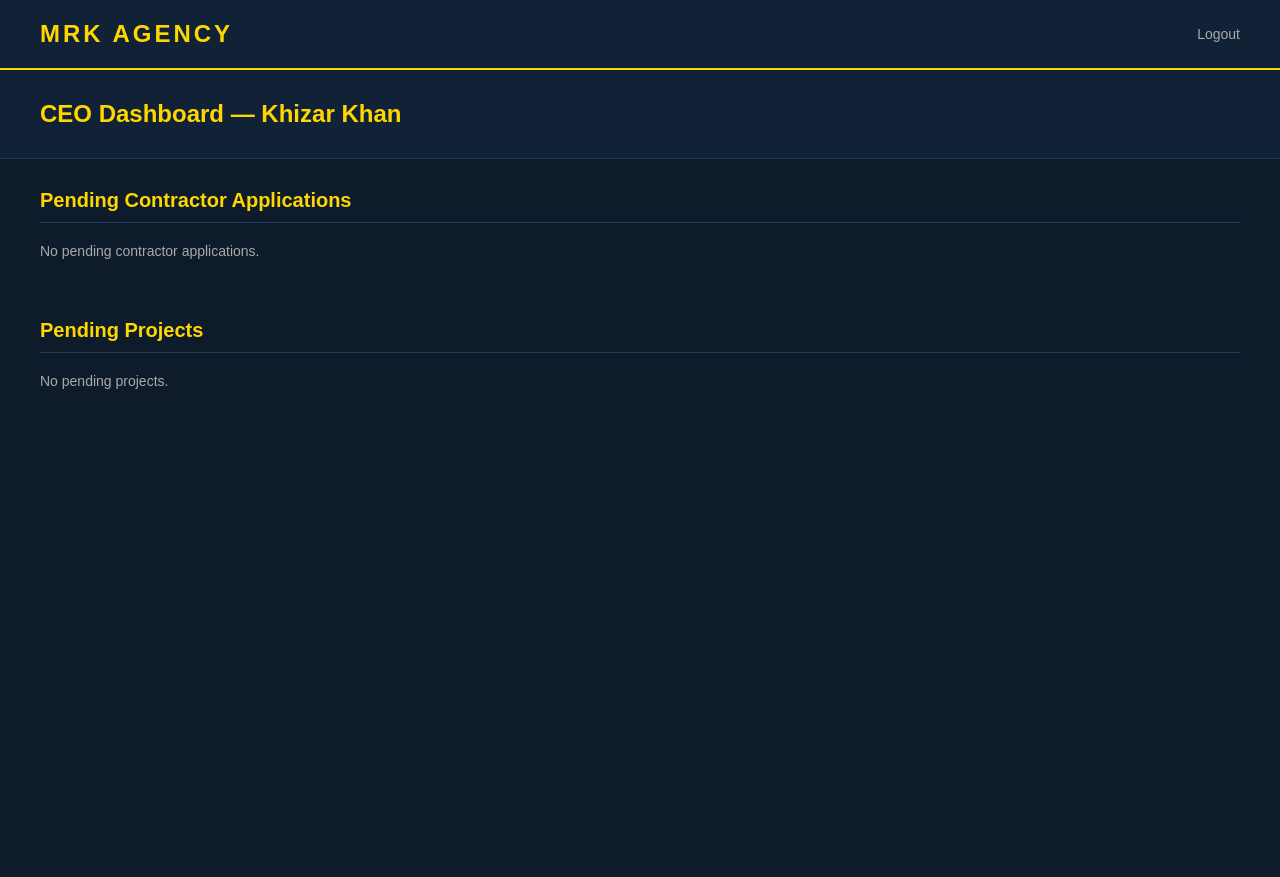
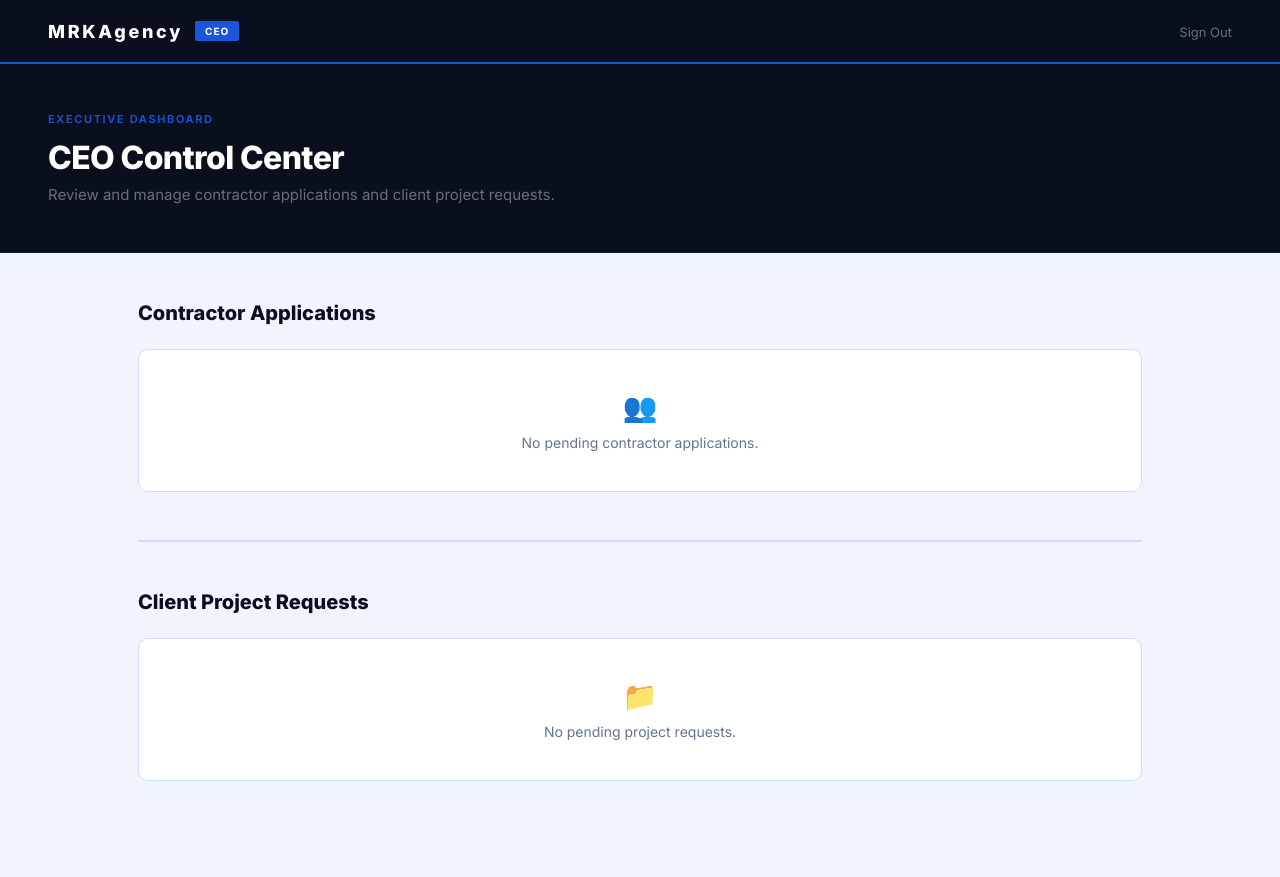
Before and after one commit to KhizarKhan714/MRK-AGENCY-, a Python web app: template templates/ceo_dashboard.html in a window 1280 px wide. Before the commit the page ends 389 px from the top, so only its background shows below. Run offline with Jinja, Linux system fonts and the light colour scheme; the template is opened without the code that fills it, so the values that code supplies are empty.

Commit message:
Update ceo_dashboard.html

```diff
--- a/templates/ceo_dashboard.html
+++ b/templates/ceo_dashboard.html
@@ -1,69 +1,187 @@
 <!DOCTYPE html>
-<html>
+<html lang="en">
 <head>
-    <title>MRK Agency - CEO Dashboard</title>
+    <meta charset="UTF-8">
+    <meta name="viewport" content="width=device-width, initial-scale=1.0">
+    <title>MRK Agency — CEO Dashboard</title>
+    <link href="https://fonts.googleapis.com/css2?family=Inter:wght@400;500;600;700;800&display=swap" rel="stylesheet">
     <style>
-        * { margin: 0; padding: 0; box-sizing: border-box; }
-        body { font-family: Arial, sans-serif; background: #0D1B2A; color: white; }
-        nav { background: #112236; padding: 20px 40px; display: flex; justify-content: space-between; align-items: center; border-bottom: 2px solid #FFD700; }
-        nav h1 { font-size: 24px; letter-spacing: 3px; font-weight: 800; color: #FFD700; }
-        nav a { color: #aaa; text-decoration: none; margin-left: 20px; font-size: 14px; }
-        .welcome { background: #112236; padding: 30px 40px; border-bottom: 1px solid #1e3a5f; }
-        .welcome h2 { font-size: 24px; color: #FFD700; }
-        .section { padding: 30px 40px; }
-        .section h3 { font-size: 20px; margin-bottom: 20px; color: #FFD700; border-bottom: 1px solid #1e3a5f; padding-bottom: 10px; }
-        .item { background: #112236; padding: 20px; border-radius: 8px; margin-bottom: 15px; border: 1px solid #1e3a5f; }
-        .item p { font-size: 14px; color: #aaa; margin-bottom: 5px; }
-        .item strong { color: white; }
-        .actions { margin-top: 15px; display: flex; gap: 10px; }
-        .approve { background: #FFD700; color: black; padding: 8px 20px; border: none; font-weight: bold; border-radius: 5px; text-decoration: none; font-size: 13px; }
-        .reject { background: #c00; color: white; padding: 8px 20px; border: none; font-weight: bold; border-radius: 5px; text-decoration: none; font-size: 13px; }
-        .empty { color: #aaa; font-size: 14px; }
+        *, *::before, *::after { margin: 0; padding: 0; box-sizing: border-box; }
+        :root {
+            --bg: #F0F4FF; --surface: #FFFFFF; --dark: #0A0F1E;
+            --blue: #1A56DB; --blue-dark: #1240A8; --blue-soft: #EEF3FF;
+            --border: #D1DCF8; --text: #0A0F1E; --muted: #64748B;
+        }
+        body { font-family: 'Inter', sans-serif; background: var(--bg); color: var(--text); min-height: 100vh; }
+        nav {
+            background: var(--dark); height: 64px;
+            display: flex; align-items: center; justify-content: space-between;
+            padding: 0 48px; border-bottom: 2px solid var(--blue);
+            position: sticky; top: 0; z-index: 100;
+        }
+        .nav-logo { font-size: 18px; font-weight: 800; letter-spacing: 0.15em; color: #fff; text-decoration: none; }
+        .nav-logo span { color: var(--blue); }
+        .nav-badge {
+            background: var(--blue); color: #fff;
+            font-size: 10px; font-weight: 700; letter-spacing: 0.1em;
+            text-transform: uppercase; padding: 4px 10px; border-radius: 2px;
+            margin-left: 12px;
+        }
+        nav a.nav-logout { color: rgba(255,255,255,0.4); text-decoration: none; font-size: 13px; margin-left: 24px; }
+        nav a.nav-logout:hover { color: #ff6b6b; }
+
+        .hero-bar {
+            background: var(--dark); padding: 48px;
+            border-bottom: 1px solid rgba(255,255,255,0.05);
+        }
+        .hero-bar .eyebrow { font-size: 11px; font-weight: 600; letter-spacing: 0.15em; text-transform: uppercase; color: var(--blue); margin-bottom: 12px; }
+        .hero-bar h1 { font-size: 32px; font-weight: 800; color: #fff; letter-spacing: -0.02em; }
+        .hero-bar p { font-size: 15px; color: rgba(255,255,255,0.4); margin-top: 8px; }
+
+        .content { max-width: 1100px; margin: 0 auto; padding: 48px; }
+
+        .section { margin-bottom: 48px; }
+        .section-header { display: flex; align-items: center; gap: 12px; margin-bottom: 24px; }
+        .section-header h2 { font-size: 20px; font-weight: 800; }
+        .count-badge {
+            background: var(--blue); color: #fff;
+            font-size: 12px; font-weight: 700; width: 24px; height: 24px;
+            border-radius: 50%; display: flex; align-items: center; justify-content: center;
+        }
+
+        .item-card {
+            background: var(--surface); border: 1px solid var(--border);
+            border-radius: 10px; padding: 28px; margin-bottom: 16px;
+            border-left: 3px solid var(--blue);
+            transition: box-shadow 0.2s;
+        }
+        .item-card:hover { box-shadow: 0 4px 20px rgba(26,86,219,0.1); }
+        .item-top { display: flex; align-items: flex-start; justify-content: space-between; margin-bottom: 12px; }
+        .item-name { font-size: 18px; font-weight: 700; }
+        .item-type {
+            font-size: 11px; font-weight: 700; letter-spacing: 0.08em;
+            text-transform: uppercase; color: var(--blue);
+            background: var(--blue-soft); padding: 4px 10px; border-radius: 20px;
+        }
+        .item-meta { display: flex; flex-wrap: wrap; gap: 20px; margin-bottom: 14px; }
+        .meta-item { font-size: 13px; color: var(--muted); }
+        .meta-item strong { color: var(--text); font-weight: 600; }
+        .item-note { font-size: 14px; color: var(--muted); line-height: 1.6; padding: 14px; background: var(--bg); border-radius: 6px; margin-bottom: 16px; }
+        .actions { display: flex; gap: 10px; }
+        .btn-approve {
+            padding: 10px 24px; background: var(--blue); color: #fff;
+            border: none; border-radius: 6px; font-family: 'Inter', sans-serif;
+            font-size: 13px; font-weight: 700; cursor: pointer;
+            text-decoration: none; transition: background 0.2s;
+            display: inline-flex; align-items: center; gap: 6px;
+        }
+        .btn-approve:hover { background: var(--blue-dark); }
+        .btn-reject {
+            padding: 10px 24px; background: #fff; color: #DC2626;
+            border: 1px solid #FECACA; border-radius: 6px;
+            font-family: 'Inter', sans-serif; font-size: 13px; font-weight: 700;
+            cursor: pointer; text-decoration: none; transition: all 0.2s;
+            display: inline-flex; align-items: center; gap: 6px;
+        }
+        .btn-reject:hover { background: #FEF2F2; border-color: #DC2626; }
+
+        .empty-state {
+            background: var(--surface); border: 1px solid var(--border);
+            border-radius: 10px; padding: 40px; text-align: center; color: var(--muted);
+            font-size: 14px;
+        }
+        .empty-state .empty-icon { font-size: 28px; margin-bottom: 10px; }
+
+        .divider { border: none; border-top: 2px solid var(--border); margin-bottom: 48px; }
     </style>
 </head>
 <body>
     <nav>
-        <h1>MRK AGENCY</h1>
-        <div><a href="/logout">Logout</a></div>
+        <div style="display:flex;align-items:center;">
+            <a href="/" class="nav-logo">MRK<span></span>Agency</a>
+            <span class="nav-badge">CEO</span>
+        </div>
+        <div>
+            <a href="/logout" class="nav-logout">Sign Out</a>
+        </div>
     </nav>
-    <div class="welcome">
-        <h2>CEO Dashboard — Khizar Khan</h2>
+
+    <div class="hero-bar">
+        <div class="eyebrow">Executive Dashboard</div>
+        <h1>CEO Control Center</h1>
+        <p>Review and manage contractor applications and client project requests.</p>
     </div>
+
+    <div class="content">
+
+        <!-- CONTRACTORS -->
         <div class="section">
-        <h3>Pending Contractor Applications</h3>
+            <div class="section-header">
+                <h2>Contractor Applications</h2>
+                {% if contractors %}<div class="count-badge">{{ contractors|length }}</div>{% endif %}
+            </div>
+
             {% if contractors %}
                 {% for c in contractors %}
-            <div class="item">
-                <p><strong>{{ c[1] }}</strong></p>
-                <p>Expertise: {{ c[3] }} | Experience: {{ c[4] }} years</p>
-                <p>Note: {{ c[5] }}</p>
+                <div class="item-card">
+                    <div class="item-top">
+                        <div class="item-name">{{ c[1] }}</div>
+                        <span class="item-type">{{ c[3] }}</span>
+                    </div>
+                    <div class="item-meta">
+                        <div class="meta-item">Experience: <strong>{{ c[4] }} years</strong></div>
+                        <div class="meta-item">Status: <strong>Pending Review</strong></div>
+                    </div>
+                    <div class="item-note">{{ c[5] }}</div>
                     <div class="actions">
-                    <a href="/approve-contractor/{{ c[0] }}" class="approve">Approve</a>
-                    <a href="/reject-contractor/{{ c[0] }}" class="reject">Reject</a>
+                        <a href="/approve-contractor/{{ c[0] }}" class="btn-approve">✓ Approve & Issue CIN</a>
+                        <a href="/reject-contractor/{{ c[0] }}" class="btn-reject">✗ Reject</a>
                     </div>
                 </div>
                 {% endfor %}
             {% else %}
-            <p class="empty">No pending contractor applications.</p>
+                <div class="empty-state">
+                    <div class="empty-icon">👥</div>
+                    No pending contractor applications.
+                </div>
             {% endif %}
         </div>
+
+        <div class="divider"></div>
+
+        <!-- PROJECTS -->
         <div class="section">
-        <h3>Pending Projects</h3>
+            <div class="section-header">
+                <h2>Client Project Requests</h2>
+                {% if projects %}<div class="count-badge">{{ projects|length }}</div>{% endif %}
+            </div>
+
             {% if projects %}
                 {% for p in projects %}
-            <div class="item">
-                <p><strong>{{ p[2] }}</strong></p>
-                <p>Service: {{ p[4] }} | Package: {{ p[7] }}</p>
-                <p>Deadline: {{ p[6] }}</p>
-                <p>Description: {{ p[3] }}</p>
+                <div class="item-card">
+                    <div class="item-top">
+                        <div class="item-name">{{ p[2] }}</div>
+                        <span class="item-type">{{ p[4] }}</span>
+                    </div>
+                    <div class="item-meta">
+                        <div class="meta-item">Package: <strong>{{ p[7] }}</strong></div>
+                        <div class="meta-item">Deadline: <strong>{{ p[6] }}</strong></div>
+                        <div class="meta-item">Budget: <strong>{{ p[5] if p[5] else 'Per Package' }}</strong></div>
+                    </div>
+                    <div class="item-note">{{ p[3] }}</div>
                     <div class="actions">
-                    <a href="/approve-project/{{ p[0] }}" class="approve">Approve</a>
+                        <a href="/approve-project/{{ p[0] }}" class="btn-approve">✓ Approve Project</a>
                     </div>
                 </div>
                 {% endfor %}
             {% else %}
-            <p class="empty">No pending projects.</p>
+                <div class="empty-state">
+                    <div class="empty-icon">📁</div>
+                    No pending project requests.
+                </div>
             {% endif %}
+        </div>
+
     </div>
 </body>
     </html>
```
Lines whose indentation alone changed are shown as unchanged.
